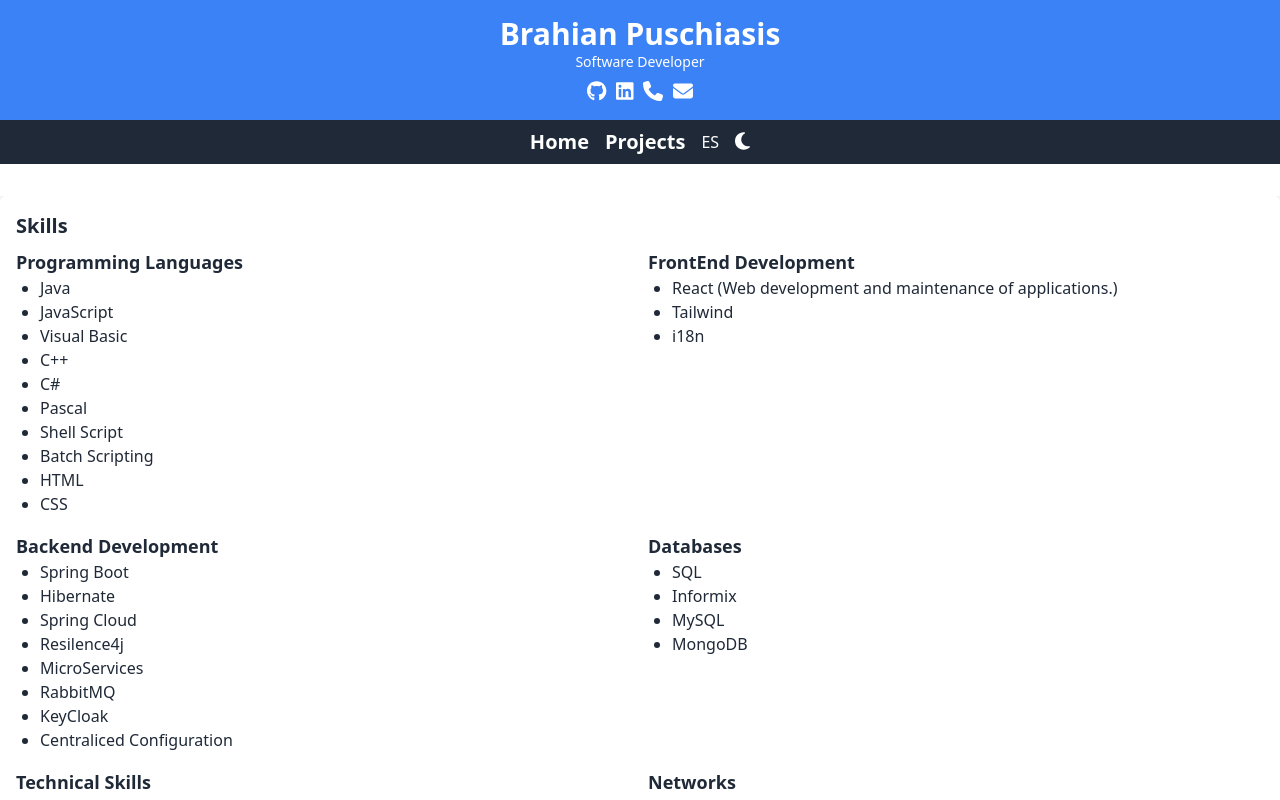
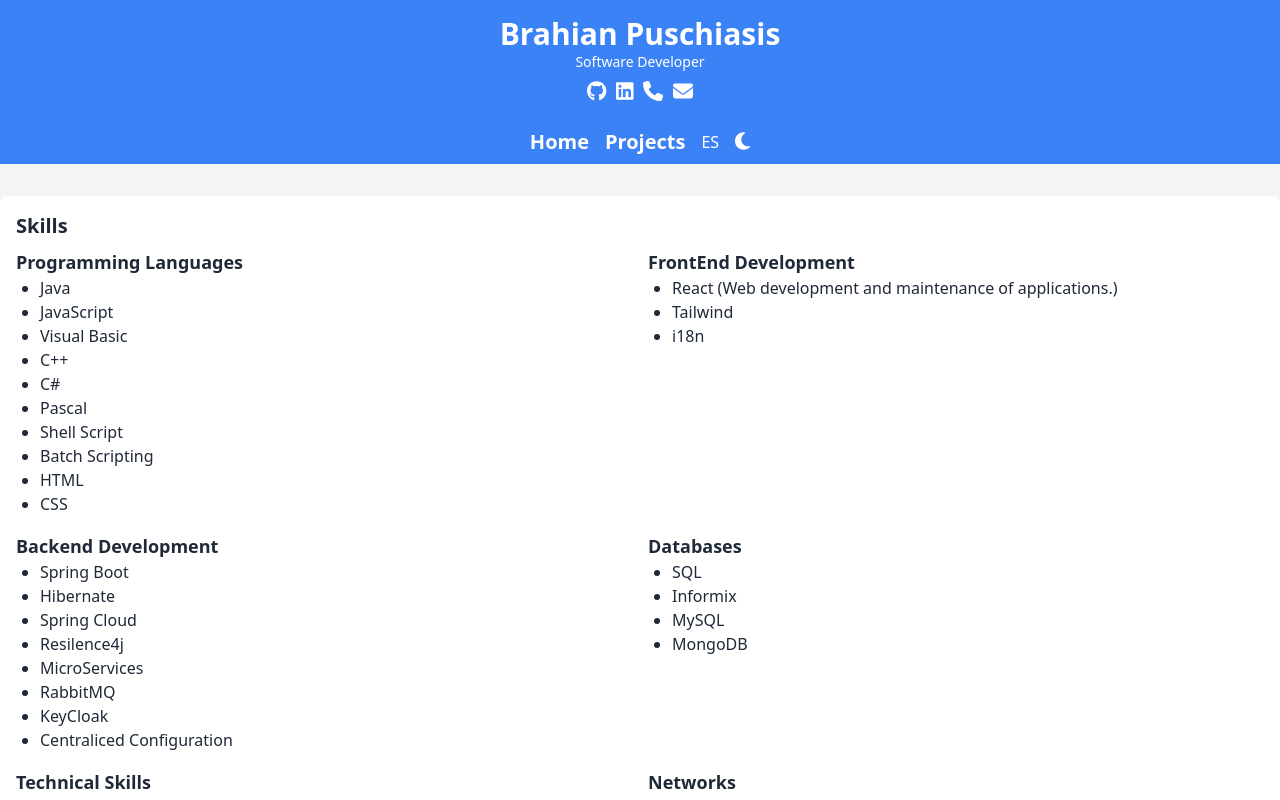
Before and after one commit to BrahianPuschiasis/Portfolio, a React (Vite) app: page / in a window 1280 px wide. Shown: the top 800 px of the page. Built offline with nearby package versions, Linux system fonts and the light colour scheme.

Commit message:
fix navbar colours and blank bug between navbar and home

```diff
--- a/index.html
+++ b/index.html
@@ -7,7 +7,7 @@
   <title>Brahian Puschiasis</title>
 </head>
 <body>
-  <div id="root"></div>
+  <div id="root" class="bg-gray-100 dark:bg-gray-800"></div>
   <script type="module" src="src/main.jsx"></script>
 </body>
 </html>
--- a/src/components/NavBar.jsx
+++ b/src/components/NavBar.jsx
@@ -41,7 +41,7 @@ localStorage.removeItem('theme')
   useEffect(() => {}, [language]);
 
   return (
-    <nav className="bg-gray-800 p-2">
+    <nav className="bg-blue-500 dark:bg-slate-900 p-2">
       <div className="container mx-auto flex items-center justify-center">
         <div className="text-white ">
           <Link
--- a/src/styles/output.css
+++ b/src/styles/output.css
@@ -18,6 +18,11 @@
   font-size: 25px !important;
   -webkit-text-fill-color: black;
 }
+
+
+
+
+/* Custom CSS  end*/
 
 
 
```
